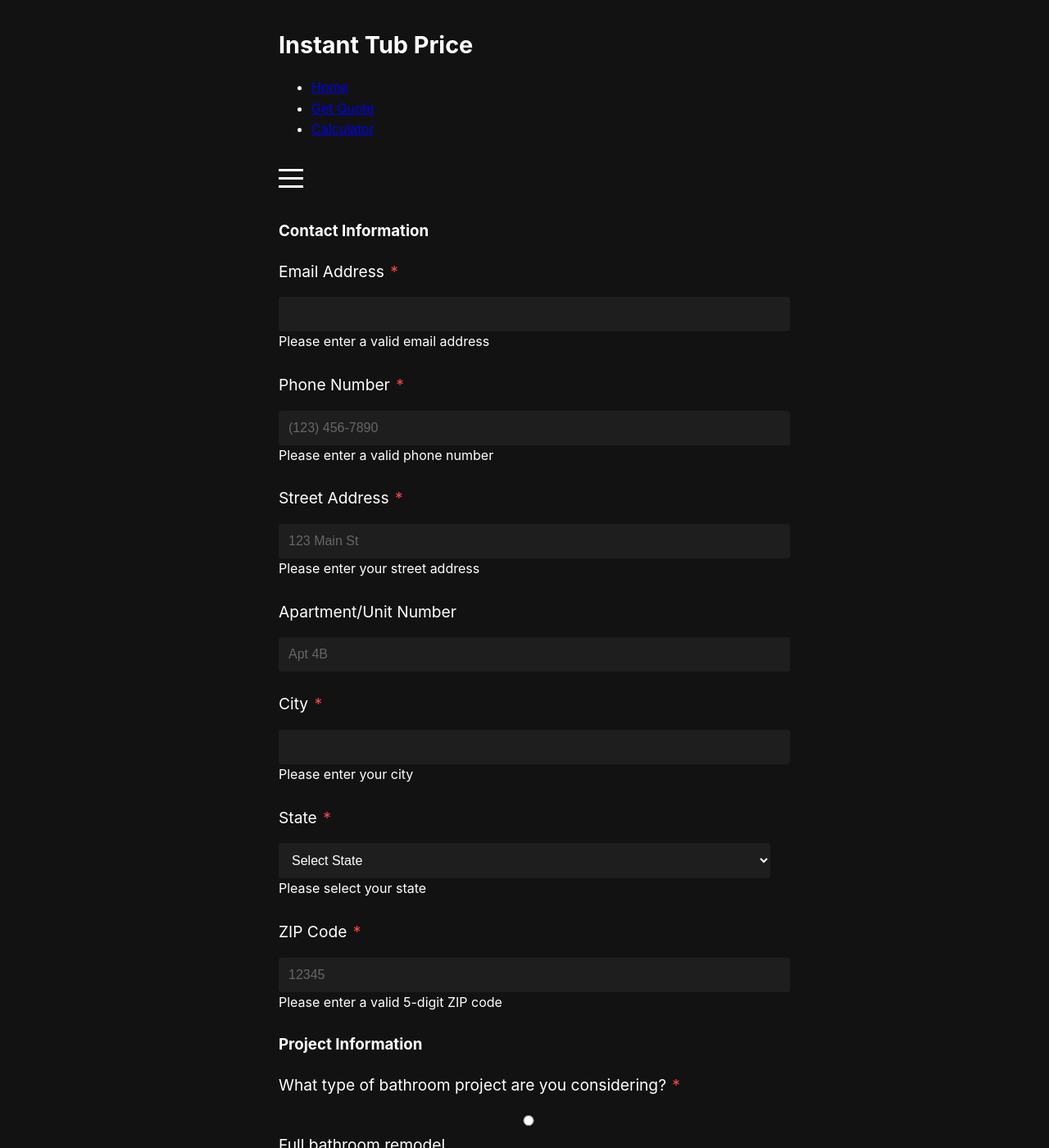
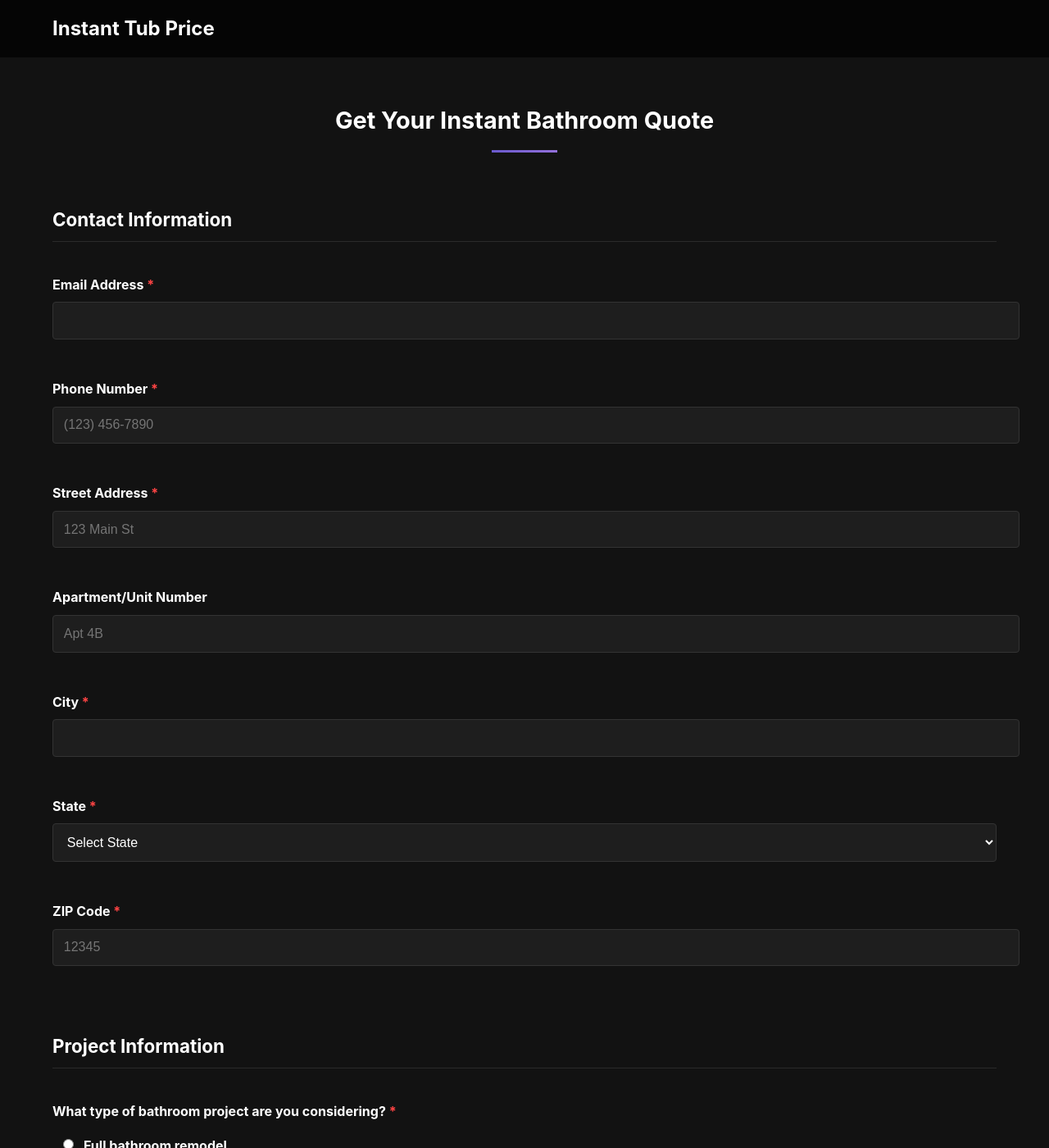
Before and after one commit to tim-amredev/tub-shower-leads, a Jekyll site: the page quote.html, which Jekyll copies as it is, in a window 1280 px wide and 1400 px high. Shown: the whole window at 82% size. Built offline with Jekyll 4.4.1, drawn with Linux system fonts in a browser that asks for light colours; some of the changed text lies outside the part shown.

Commit message:
Update quote.html

```diff
--- a/quote.html
+++ b/quote.html
@@ -16,30 +16,118 @@
     }
 
     .container {
-      width: 100%;
-      max-width: 600px;
+      width: 90%;
+      max-width: 1200px;
       margin: 0 auto;
       padding: 0 15px;
     }
 
     header {
-      background-color: #121212;
+      background-color: rgba(0,0,0,0.7);
       padding: 1rem 0;
       position: fixed;
       width: 100%;
       z-index: 100;
-      box-shadow: none;
+    }
+
+    .header-content {
+      display: flex;
+      justify-content: space-between;
+      align-items: center;
     }
 
     .logo {
-      font-size: 1.8rem;
+      font-size: 1.5rem;
       font-weight: bold;
       color: #ffffff;
       text-decoration: none;
     }
 
+    nav ul {
+      display: flex;
+      list-style: none;
+      margin: 0;
+      padding: 0;
+    }
+
+    nav li {
+      margin-left: 2rem;
+    }
+
+    nav a {
+      color: #ffffff;
+      text-decoration: none;
+      transition: color 0.3s;
+    }
+
+    nav a:hover {
+      color: #9370db;
+    }
+
+    /* Mobile menu styles */
+    .mobile-menu-toggle {
+      display: none;
+      background: none;
+      border: none;
+      cursor: pointer;
+      padding: 0;
+    }
+
+    .toggle-bar {
+      display: block;
+      width: 25px;
+      height: 3px;
+      margin: 5px 0;
+      background-color: #ffffff;
+    }
+
     section {
-      padding-top: 80px;
+      padding: 5rem 0;
+      padding-top: 100px;
+    }
+
+    .card {
+      background-color: transparent;
+      padding: 0;
+      margin-bottom: 2rem;
+    }
+
+    h2 {
+      margin-bottom: 2rem;
+      text-align: center;
+      position: relative;
+      padding-bottom: 1rem;
+      font-size: 1.8rem;
+    }
+
+    h2::after {
+      content: '';
+      position: absolute;
+      bottom: 0;
+      left: 50%;
+      transform: translateX(-50%);
+      width: 80px;
+      height: 3px;
+      background: linear-gradient(to right, #6a5acd, #9370db);
+    }
+
+    h3 {
+      margin-top: 2rem;
+      margin-bottom: 1rem;
+      border-bottom: 1px solid rgba(255,255,255,0.1);
+      padding-bottom: 0.5rem;
+      font-size: 1.4rem;
+    }
+
+    form {
+      display: grid;
+      gap: 1.5rem;
+    }
+
+    .form-row {
+      display: grid;
+      grid-template-columns: 1fr 1fr;
+      gap: 1.5rem;
     }
 
     .form-group {
@@ -48,75 +136,145 @@
 
     label {
       display: block;
-      margin-bottom: 0.75rem;
-      font-size: 1.2rem;
-      font-weight: normal;
+      margin-bottom: 0.5rem;
+      font-weight: bold;
     }
 
     .required {
       color: #ff4444;
-      margin-left: 2px;
     }
 
     input, select, textarea {
       width: 100%;
-      padding: 12px;
-      border: none;
+      padding: 0.8rem;
+      border: 1px solid #333;
       border-radius: 4px;
       background-color: #1e1e1e;
       color: #ffffff;
-      font-size: 1rem;
-      margin-top: 4px;
+      font-size: 16px; /* Prevents iOS zoom */
     }
 
-    input::placeholder {
-      color: #666666;
+    input:focus, select:focus, textarea:focus {
+      outline: none;
+      border-color: #6a5acd;
+    }
+
+    .radio-group, .checkbox-group {
+      display: grid;
+      grid-template-columns: 1fr;
+      gap: 0.5rem;
+      margin-top: 0.5rem;
+    }
+
+    .radio-option, .checkbox-option {
+      display: flex;
+      align-items: flex-start;
+      padding: 0.5rem;
+      border-radius: 4px;
+    }
+
+    .radio-option input, .checkbox-option input {
+      width: auto;
+      margin-right: 0.75rem;
+      margin-top: 0.25rem;
+    }
+
+    .other-input {
+      margin-top: 0.5rem;
+      display: none;
+    }
+
+    .consent-group {
+      background-color: rgba(0,0,0,0.2);
+      padding: 1rem;
+      border-radius: 4px;
+      margin-top: 1rem;
     }
 
     button {
-      width: 100%;
-      padding: 16px;
       background: #6a5acd;
       color: white;
       border: none;
+      padding: 1rem 2rem;
       border-radius: 4px;
+      cursor: pointer;
+      font-weight: bold;
       font-size: 1.1rem;
-      font-weight: bold;
+      width: 100%;
+      margin-top: 1rem;
+    }
+
+    .result {
+      background-color: #1e1e1e;
+      padding: 2rem;
+      border-radius: 8px;
       margin-top: 2rem;
+      display: none;
+      text-align: center;
+    }
+
+    .result-title {
+      text-align: center;
+      margin-bottom: 1rem;
+    }
+
+    footer {
+      background-color: #0a0a0a;
+      padding: 2rem 0;
+      text-align: center;
+    }
+
+    .terms-link, .privacy-link {
+      color: #9370db;
+      text-decoration: underline;
+    }
+
+    /* Responsive styles */
+    @media (max-width: 768px) {
+      nav ul {
+        display: none;
       }
 
       .mobile-menu-toggle {
-      width: 30px;
-      height: 30px;
-      padding: 0;
-      background: none;
-      border: none;
-      display: flex;
-      flex-direction: column;
-      justify-content: space-around;
+        display: block;
       }
 
-    .toggle-bar {
-      width: 100%;
-      height: 3px;
-      background-color: #ffffff;
+      .form-row {
+        grid-template-columns: 1fr;
+        gap: 1rem;
       }
 
-    @media (max-width: 768px) {
-      .container {
-        padding: 0 20px;
+      h2 {
+        font-size: 1.5rem;
+      }
+
+      h3 {
+        font-size: 1.2rem;
       }
 
       section {
-        padding-top: 60px;
+        padding-top: 80px;
       }
 
-      label {
-        font-size: 1.1rem;
+      /* Improve touch targets */
+      input, select, button, .radio-option, .checkbox-option {
+        min-height: 44px;
+      }
     }
 
-      input, select, textarea {
-        font-size: 16px; /* Prevents iOS zoom */
+    /* Small screen adjustments */
+    @media (max-width: 480px) {
+      .container {
+        width: 95%;
+        padding: 0 10px;
+      }
+
+      h2 {
+        font-size: 1.3rem;
+      }
+
+      .logo {
+        font-size: 1.2rem;
       }
     }
   </style>
@@ -125,13 +283,6 @@
   <header>
     <div class="container header-content">
       <a href="index.html" class="logo">Instant Tub Price</a>
-      <nav>
-        <ul>
-          <li><a href="index.html">Home</a></li>
-          <li><a href="quote.html">Get Quote</a></li>
-          <li><a href="calculator.html">Calculator</a></li>
-        </ul>
-      </nav>
       <button class="mobile-menu-toggle" aria-label="Toggle menu">
         <span class="toggle-bar"></span>
         <span class="toggle-bar"></span>
@@ -139,16 +290,6 @@
       </button>
     </div>
   </header>
-
-  <div class="mobile-menu">
-    <ul>
-      <li><a href="index.html">Home</a></li>
-      <li><a href="quote.html">Get Quote</a></li>
-      <li><a href="calculator.html">Calculator</a></li>
-    </ul>
-  </div>
-
-  <div class="overlay"></div>
 
   <section class="page-content">
     <div class="container">
@@ -167,19 +308,16 @@
           <div class="form-group">
             <label for="email">Email Address <span class="required">*</span></label>
             <input type="email" id="email" name="email" required autocomplete="email">
-            <div class="error-message">Please enter a valid email address</div>
           </div>
 
           <div class="form-group">
             <label for="phone">Phone Number <span class="required">*</span></label>
             <input type="tel" id="phone" name="phone" required autocomplete="tel" placeholder="(123) 456-7890">
-            <div class="error-message">Please enter a valid phone number</div>
           </div>
 
           <div class="form-group">
             <label for="street-address">Street Address <span class="required">*</span></label>
             <input type="text" id="street-address" name="street_address" required placeholder="123 Main St" autocomplete="address-line1">
-            <div class="error-message">Please enter your street address</div>
           </div>
 
           <div class="form-group">
@@ -190,12 +328,10 @@
           <div class="form-group">
             <label for="city">City <span class="required">*</span></label>
             <input type="text" id="city" name="city" required autocomplete="address-level2">
-            <div class="error-message">Please enter your city</div>
           </div>
 
           <div class="form-group">
             <label for="state">State <span class="required">*</span></label>
-            <div class="select-wrapper">
             <select id="state" name="state" required autocomplete="address-level1">
               <option value="">Select State</option>
               <option value="AL">Alabama</option>
@@ -251,13 +387,10 @@
               <option value="WY">Wyoming</option>
             </select>
           </div>
-            <div class="error-message">Please select your state</div>
-          </div>
 
           <div class="form-group">
             <label for="zip-code">ZIP Code <span class="required">*</span></label>
             <input type="text" id="zip-code" name="zip_code" pattern="[0-9]{5}" maxlength="5" required placeholder="12345" autocomplete="postal-code" inputmode="numeric">
-            <div class="error-message">Please enter a valid 5-digit ZIP code</div>
           </div>
 
           <h3>Project Information</h3>
@@ -294,7 +427,6 @@
               <label for="project-other">Please specify:</label>
               <input type="text" id="project-other" name="project_other">
             </div>
-            <div class="error-message">Please select a project type</div>
           </div>
 
           <div class="form-group">
@@ -321,7 +453,6 @@
                 I'm not sure
               </label>
             </div>
-            <div class="error-message">Please select a bathroom size</div>
           </div>
 
           <div class="form-group">
@@ -340,7 +471,6 @@
                 I'm not sure
               </label>
             </div>
-            <div class="error-message">Please select an option</div>
           </div>
 
           <h3>Design & Timeline</h3>
@@ -403,7 +533,6 @@
                 No specific timeline
               </label>
             </div>
-            <div class="error-message">Please select a timeline</div>
           </div>
 
           <div class="form-group">
@@ -534,7 +663,6 @@
               <input type="checkbox" name="terms_consent" required>
               I agree to the <a href="#" class="terms-link">Terms of Service</a> and <a href="#" class="privacy-link">Privacy Policy</a> by submitting this form. <span class="required">*</span>
             </label>
-            <div class="error-message">You must agree to the terms to continue</div>
           </div>
 
           <div class="form-group consent-group">
@@ -544,18 +672,8 @@
             </label>
           </div>
 
-          <button type="submit" class="submit-button">Submit Quote Request</button>
+          <button type="submit">Submit Quote Request</button>
         </form>
-
-        <div class="loading">
-          <div class="loading-spinner"></div>
-          <p>Submitting your request...</p>
-        </div>
-
-        <div id="quote-result" class="result">
-          <h3 class="result-title">Thank You!</h3>
-          <p>We've received your quote request and will contact you shortly with a detailed estimate.</p>
-        </div>
       </div>
     </div>
   </section>
@@ -568,170 +686,6 @@
 
   <script>
     document.addEventListener('DOMContentLoaded', function() {
-      // Mobile menu toggle
-      const menuToggle = document.querySelector('.mobile-menu-toggle');
-      const mobileMenu = document.querySelector('.mobile-menu');
-      const overlay = document.querySelector('.overlay');
-
-      if (menuToggle && mobileMenu && overlay) {
-        menuToggle.addEventListener('click', function() {
-          mobileMenu.classList.toggle('active');
-          overlay.classList.toggle('active');
-          menuToggle.setAttribute('aria-expanded',
-            menuToggle.getAttribute('aria-expanded') === 'true' ? 'false' : 'true'
-          );
-
-          // Toggle menu icon
-          this.classList.toggle('active');
-        });
-
-        overlay.addEventListener('click', function() {
-          mobileMenu.classList.remove('active');
-          overlay.classList.remove('active');
-          menuToggle.classList.remove('active');
-          menuToggle.setAttribute('aria-expanded', 'false');
-        });
-
-        // Close menu when clicking a link
-        const mobileLinks = mobileMenu.querySelectorAll('a');
-        mobileLinks.forEach(link => {
-          link.addEventListener('click', function() {
-            mobileMenu.classList.remove('active');
-            overlay.classList.remove('active');
-            menuToggle.classList.remove('active');
-            menuToggle.setAttribute('aria-expanded', 'false');
-          });
-        });
-      }
-
-      // Multi-step form navigation
-      const nextButtons = document.querySelectorAll('.next-button');
-      const backButtons = document.querySelectorAll('.back-button');
-      const progressSteps = document.querySelectorAll('.progress-step');
-
-      // Next button click handlers
-      nextButtons.forEach(button => {
-        button.addEventListener('click', function() {
-          const currentSection = this.closest('.form-section');
-          const nextSectionId = this.getAttribute('data-next');
-          const nextSection = document.getElementById(nextSectionId);
-          const stepNumber = parseInt(nextSectionId.split('-')[1]);
-
-          // Validate current section before proceeding
-          if (validateSection(currentSection)) {
-            // Hide current section
-            currentSection.style.display = 'none';
-
-            // Show next section
-            nextSection.style.display = 'block';
-
-            // Update progress indicator
-            updateProgress(stepNumber);
-
-            // Scroll to top of form
-            document.querySelector('.card').scrollIntoView({ behavior: 'smooth' });
-          }
-        });
-      });
-
-      // Back button click handlers
-      backButtons.forEach(button => {
-        button.addEventListener('click', function() {
-          const currentSection = this.closest('.form-section');
-          const prevSectionId = this.getAttribute('data-back');
-          const prevSection = document.getElementById(prevSectionId);
-          const stepNumber = parseInt(prevSectionId.split('-')[1]);
-
-          // Hide current section
-          currentSection.style.display = 'none';
-
-          // Show previous section
-          prevSection.style.display = 'block';
-
-          // Update progress indicator
-          updateProgress(stepNumber);
-
-          // Scroll to top of form
-          document.querySelector('.card').scrollIntoView({ behavior: 'smooth' });
-        });
-      });
-
-      // Update progress indicator
-      function updateProgress(step) {
-        progressSteps.forEach((stepEl, index) => {
-          if (index < step) {
-            stepEl.classList.add('active');
-          } else {
-            stepEl.classList.remove('active');
-          }
-        });
-      }
-
-      // Validate form section
-      function validateSection(section) {
-        const requiredInputs = section.querySelectorAll('[required]');
-        let isValid = true;
-
-        // Reset all error states
-        section.querySelectorAll('.form-group').forEach(group => {
-          group.classList.remove('error');
-        });
-
-        // Check each required field
-        requiredInputs.forEach(input => {
-          const formGroup = input.closest('.form-group');
-
-          // For radio buttons, check if any in the group is checked
-          if (input.type === 'radio') {
-            const radioGroup = input.getAttribute('name');
-            const checkedRadio = section.querySelector(`input[name="${radioGroup}"]:checked`);
-
-            if (!checkedRadio) {
-              // Only mark the first radio's form group as error
-              const firstRadio = section.querySelector(`input[name="${radioGroup}"]`);
-              const firstFormGroup = firstRadio.closest('.form-group');
-              firstFormGroup.classList.add('error');
-              isValid = false;
-            }
-          }
-          // For checkboxes that are required (like terms consent)
-          else if (input.type === 'checkbox') {
-            if (!input.checked) {
-              formGroup.classList.add('error');
-              isValid = false;
-            }
-          }
-          // For text, email, tel inputs
-          else if (!input.value.trim()) {
-            formGroup.classList.add('error');
-            isValid = false;
-          }
-          // For email validation
-          else if (input.type === 'email' && !validateEmail(input.value)) {
-            formGroup.classList.add('error');
-            isValid = false;
-          }
-          // For ZIP code validation
-          else if (input.id === 'zip-code' && !validateZipCode(input.value)) {
-            formGroup.classList.add('error');
-            isValid = false;
-          }
-        });
-
-        return isValid;
-      }
-
-      // Email validation
-      function validateEmail(email) {
-        const re = /^(([^<>()\[\]\\.,;:\s@"]+(\.[^<>()\[\]\\.,;:\s@"]+)*)|(".+"))@((\[[0-9]{1,3}\.[0-9]{1,3}\.[0-9]{1,3}\.[0-9]{1,3}])|(([a-zA-Z\-0-9]+\.)+[a-zA-Z]{2,}))$/;
-        return re.test(String(email).toLowerCase());
-      }
-
-      // ZIP code validation
-      function validateZipCode(zip) {
-        return /^\d{5}$/.test(zip);
-      }
-
       // Handle "Other" options
       const projectOtherRadio = document.getElementById('project-other-radio');
       const projectOtherInput = document.getElementById('project-other-input');
@@ -770,30 +724,6 @@
         });
       }
 
-      // Form submission
-      const quoteForm = document.getElementById('quote-form');
-      const quoteResult = document.getElementById('quote-result');
-      const loadingIndicator = document.querySelector('.loading');
-
-      if (quoteForm) {
-        quoteForm.addEventListener('submit', function(e) {
-          e.preventDefault();
-
-          // Validate final section
-          const finalSection = document.getElementById('section-4');
-          if (validateSection(finalSection)) {
-            // Show loading indicator
-            loadingIndicator.style.display = 'block';
-            finalSection.style.display = 'none';
-
-            // Submit the form
-            setTimeout(() => {
-              this.submit();
-            }, 1000);
-          }
-        });
-      }
-
       // Format phone number as user types
       const phoneInput = document.getElementById('phone');
       if (phoneInput) {
```
Lines whose indentation alone changed are shown as unchanged.
